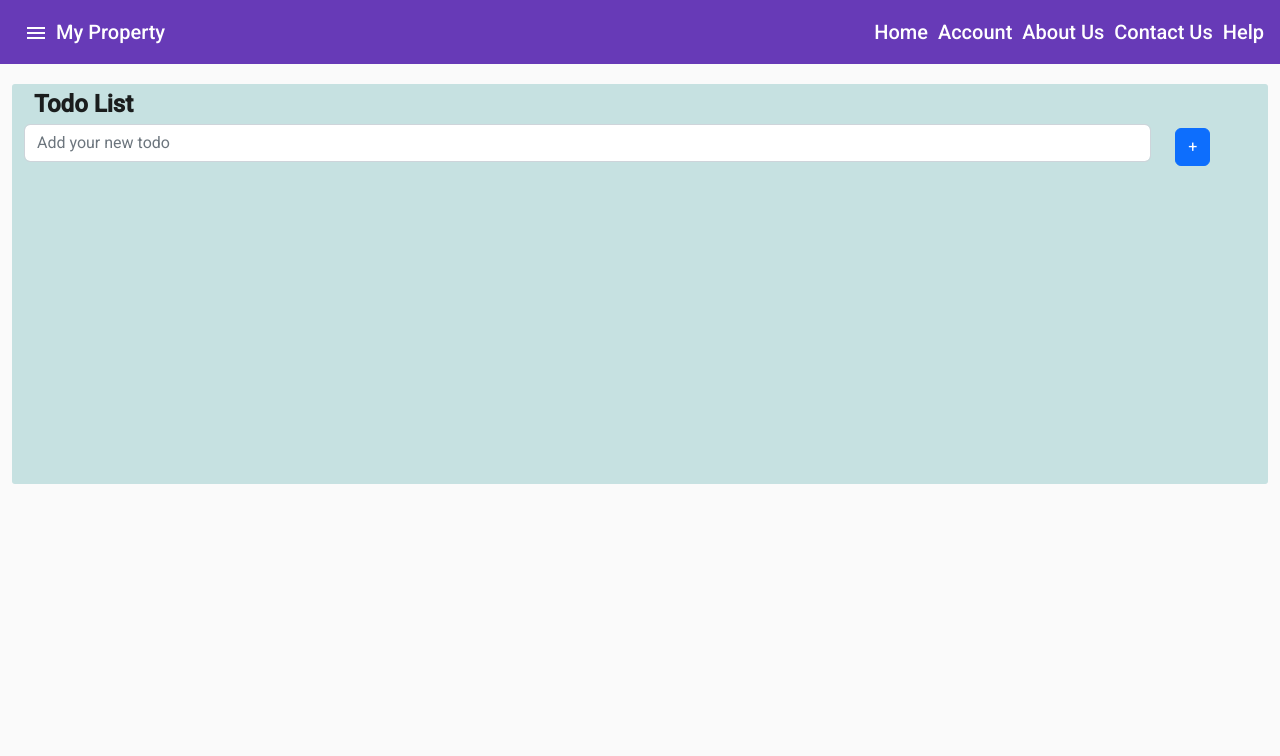
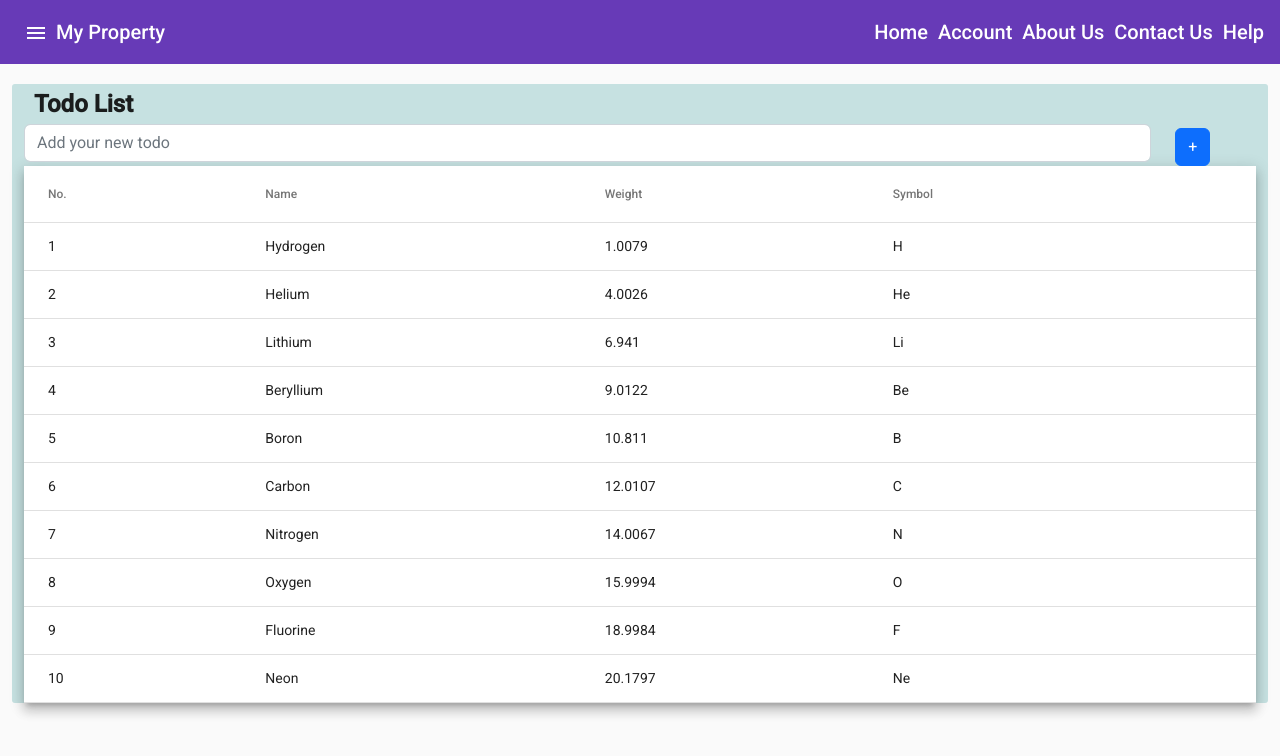
Before and after one commit to viraj02/angulardemo, an Angular app: page /todo in a window 1280 px wide. Shown: the top 756 px of the page. Built offline with nearby package versions, Linux system fonts and the light colour scheme.

Commit message:
Material Table component created and imported in todo module

```diff
--- /dev/null
+++ b/src/app/material/material-component/table-one/table-one.component.css
@@ -0,0 +1,3 @@
+table {
+    width: 100%;
+  }
--- /dev/null
+++ b/src/app/material/material-component/table-one/table-one.component.html
@@ -0,0 +1,32 @@
+<table mat-table [dataSource]="dataSource" class="mat-elevation-z8">
+
+    <!--- Note that these columns can be defined in any order.
+          The actual rendered columns are set as a property on the row definition" -->
+
+    <!-- Position Column -->
+    <ng-container matColumnDef="position">
+      <th mat-header-cell *matHeaderCellDef> No. </th>
+      <td mat-cell *matCellDef="let element"> {{element.position}} </td>
+    </ng-container>
+
+    <!-- Name Column -->
+    <ng-container matColumnDef="name">
+      <th mat-header-cell *matHeaderCellDef> Name </th>
+      <td mat-cell *matCellDef="let element"> {{element.name}} </td>
+    </ng-container>
+
+    <!-- Weight Column -->
+    <ng-container matColumnDef="weight">
+      <th mat-header-cell *matHeaderCellDef> Weight </th>
+      <td mat-cell *matCellDef="let element"> {{element.weight}} </td>
+    </ng-container>
+
+    <!-- Symbol Column -->
+    <ng-container matColumnDef="symbol">
+      <th mat-header-cell *matHeaderCellDef> Symbol </th>
+      <td mat-cell *matCellDef="let element"> {{element.symbol}} </td>
+    </ng-container>
+
+    <tr mat-header-row *matHeaderRowDef="displayedColumns"></tr>
+    <tr mat-row *matRowDef="let row; columns: displayedColumns;"></tr>
+  </table>
--- /dev/null
+++ b/src/app/material/material-component/table-one/table-one.component.ts
@@ -0,0 +1,30 @@
+import { Component, OnInit } from '@angular/core';
+
+@Component({
+  selector: 'app-material-table-one',
+  templateUrl: './table-one.component.html',
+  styleUrls: ['./table-one.component.css']
+})
+export class TableOneComponent implements OnInit {
+
+  dataSource: any[] = [
+    {position: 1, name: 'Hydrogen', weight: 1.0079, symbol: 'H'},
+    {position: 2, name: 'Helium', weight: 4.0026, symbol: 'He'},
+    {position: 3, name: 'Lithium', weight: 6.941, symbol: 'Li'},
+    {position: 4, name: 'Beryllium', weight: 9.0122, symbol: 'Be'},
+    {position: 5, name: 'Boron', weight: 10.811, symbol: 'B'},
+    {position: 6, name: 'Carbon', weight: 12.0107, symbol: 'C'},
+    {position: 7, name: 'Nitrogen', weight: 14.0067, symbol: 'N'},
+    {position: 8, name: 'Oxygen', weight: 15.9994, symbol: 'O'},
+    {position: 9, name: 'Fluorine', weight: 18.9984, symbol: 'F'},
+    {position: 10, name: 'Neon', weight: 20.1797, symbol: 'Ne'},
+  ];
+
+  displayedColumns: string[] = ['position', 'name', 'weight', 'symbol'];
+
+  constructor() { }
+
+  ngOnInit(): void {
+  }
+
+}
--- a/src/app/material/material.module.ts
+++ b/src/app/material/material.module.ts
@@ -8,10 +8,12 @@ import { MatIconModule } from '@angular/material/icon';
 import { MatToolbarModule } from '@angular/material/toolbar';
 import { MatSidenavModule } from '@angular/material/sidenav';
 import { MatListModule } from '@angular/material/list';
+import { MatTableModule } from '@angular/material/table';
 
 
 const MATERIAL_MODULE = [
-  MatInputModule, MatButtonModule, MatIconModule, MatToolbarModule, MatSidenavModule, MatListModule
+  MatInputModule, MatButtonModule, MatIconModule, MatToolbarModule, MatSidenavModule, MatListModule,
+  MatTableModule,
 ];
 
 
--- a/src/app/todo/main/main.component.css
+++ b/src/app/todo/main/main.component.css
@@ -6,7 +6,7 @@
 }
 
 .todo-container {
-    height: 400px;
+    height: auto;
     /* width: 500px; */
     margin-top: 20px;
     background-color: rgb(198, 225, 225);
--- a/src/app/todo/main/main.component.html
+++ b/src/app/todo/main/main.component.html
@@ -27,6 +27,8 @@
                 {{ i }} {{ todo }}
             </div>
 
+            <app-material-table-one></app-material-table-one>
+
         </div>
 
 
--- a/src/app/todo/todo.module.ts
+++ b/src/app/todo/todo.module.ts
@@ -3,6 +3,7 @@ import { CommonModule } from '@angular/common';
 
 import { TodoRoutingModule } from './todo-routing.module';
 import { MainComponent } from './main/main.component';
+import { MaterialComponentModule } from '../material/material-component/material-component.module';
 
 
 @NgModule({
@@ -11,7 +12,8 @@ import { MainComponent } from './main/main.component';
   ],
   imports: [
     CommonModule,
-    TodoRoutingModule
+    TodoRoutingModule,
+    MaterialComponentModule
   ]
 })
 export class TodoModule { }
```
Also changed, not shown: src/app/material/material-component/material-component.module.ts (added, +20 -0 lines), 1 other file (tests, documents, lock files or other folders).
